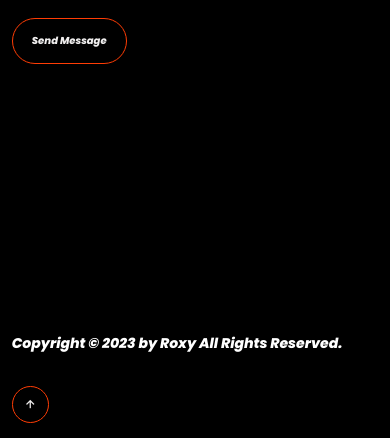
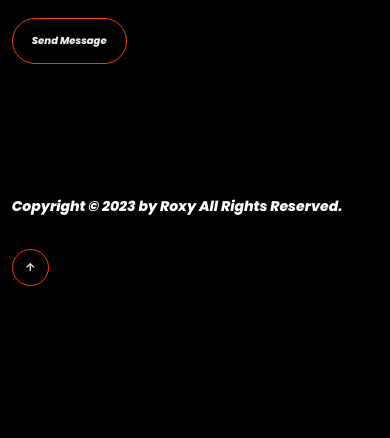
Before and after one commit to randy1369/psite, a Django app: page / in a window 390 px wide. Shown: the part 3248-3686 px from the top of the page. After the commit the page ends 3534 px from the top, so only its background shows below. Run offline with Django 4.2, Linux system fonts and the light colour scheme.

Commit message:
changes to grid

```diff
--- a/static/css/portfolio/styles.css
+++ b/static/css/portfolio/styles.css
@@ -623,17 +623,27 @@
 
 }
 
-@media (max-width:420px){
+@media (max-width:424px){
+    .projects-content {
+        grid-template-columns: repeat(2,1fr); /* Set projects content to a single column */
+        display: grid;
+    }
+
+    .contact {
+        grid-column: 1 / -1; /* Span the full width of the grid */
+        grid-row: 3;
+    }
+
     .end{
-        padding-top: 60%;
+        padding-top: 30%;
     .last-text{
-        padding-top: 30px;
+        padding-top: 10px;
     }
     }
 
 }
 
-@media (max-width:336px){
+/* @media (max-width:336px){
     .end{
         padding-top: 70%;
     .last-text{
@@ -641,4 +651,4 @@
     }
     }
 
-}
+} */
```
